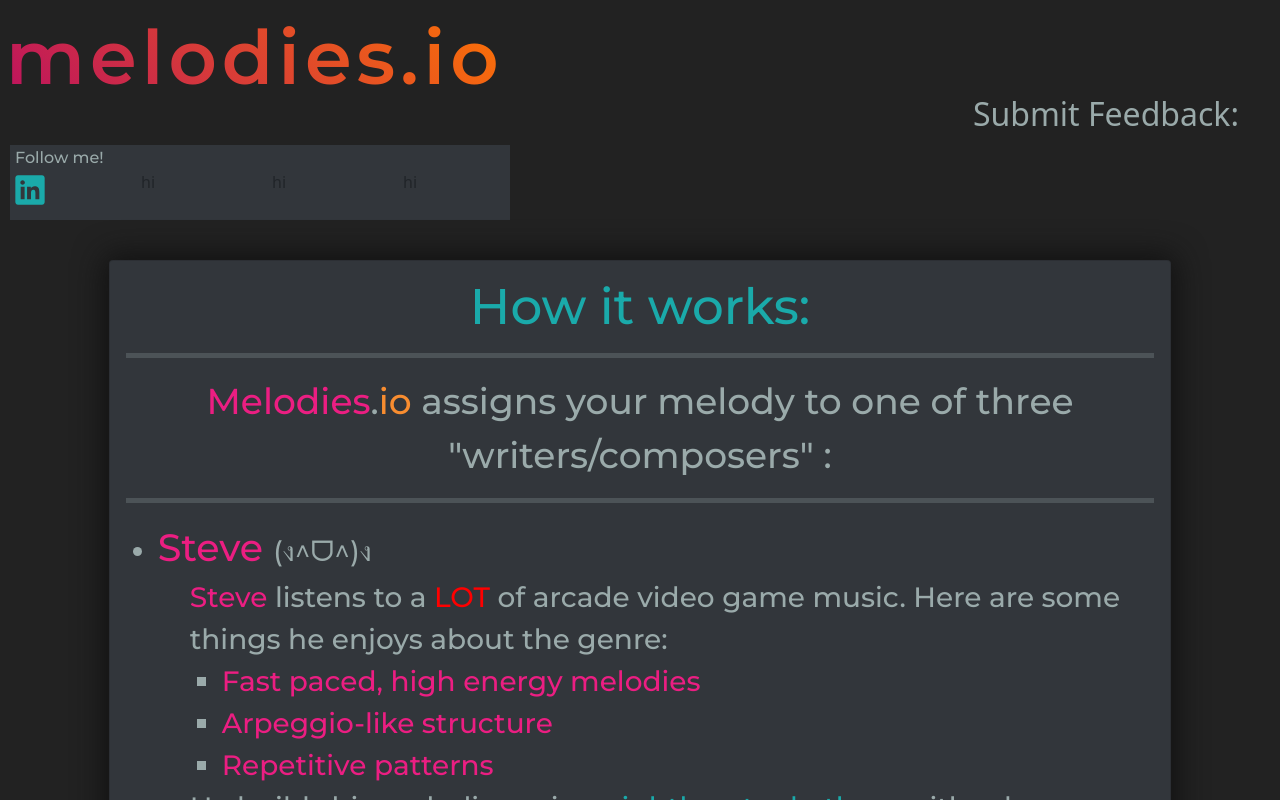
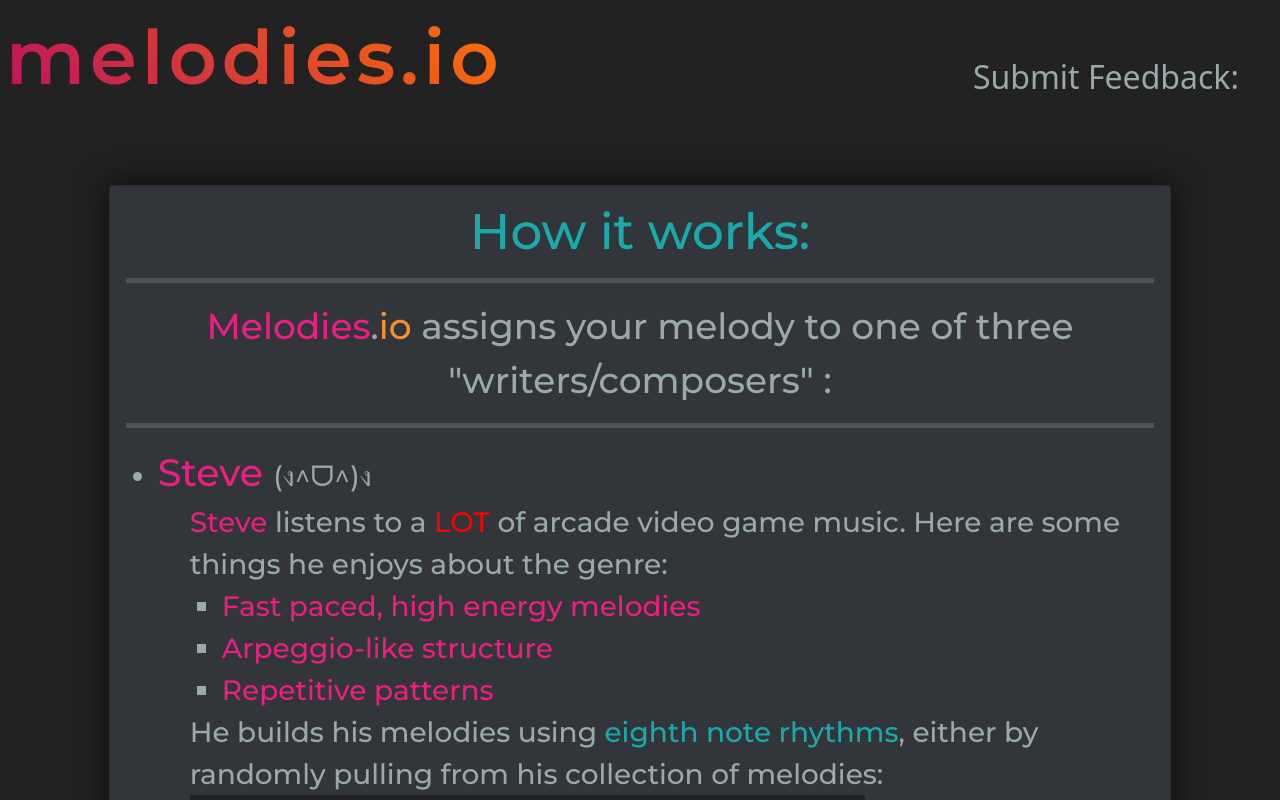
Before and after one commit to nateharrell123/Melody-Maker, a Vue app in the folder melody-maker/: page /About in a window 1280 px wide. Shown: the top 800 px of the page. Built offline with nearby package versions, Linux system fonts and the light colour scheme.

Commit message:
gotta go to sleep

```diff
--- a/melody-maker/src/components/Footer.vue
+++ b/melody-maker/src/components/Footer.vue
@@ -39,7 +39,7 @@ export default {
     padding-bottom:50px;
     width:500px;
     height:75px;
-    margin-left:10px;
+    margin:auto;
 }
 .follow-me{
     margin:auto;
--- a/melody-maker/src/views/About.vue
+++ b/melody-maker/src/views/About.vue
@@ -6,7 +6,6 @@
     <HowItWorksTitle
     style="padding-bottom:30px;" />
         </div>
-      <Footer />
       <div style="padding-bottom:40px;"/>
 
       </b-col>
@@ -146,12 +145,14 @@
             </ul>
           </b-card>
           <FeedbackForm />
-          <!-- <b-row>
+          <b-row>
             <b-col cols="3"/>
           <b-col cols="6">
+      <Footer />
+
           </b-col>
           <b-col cols="3"/>
-          </b-row> -->
+          </b-row>
         </b-col>
         <b-col cols="1">
         </b-col>
```
